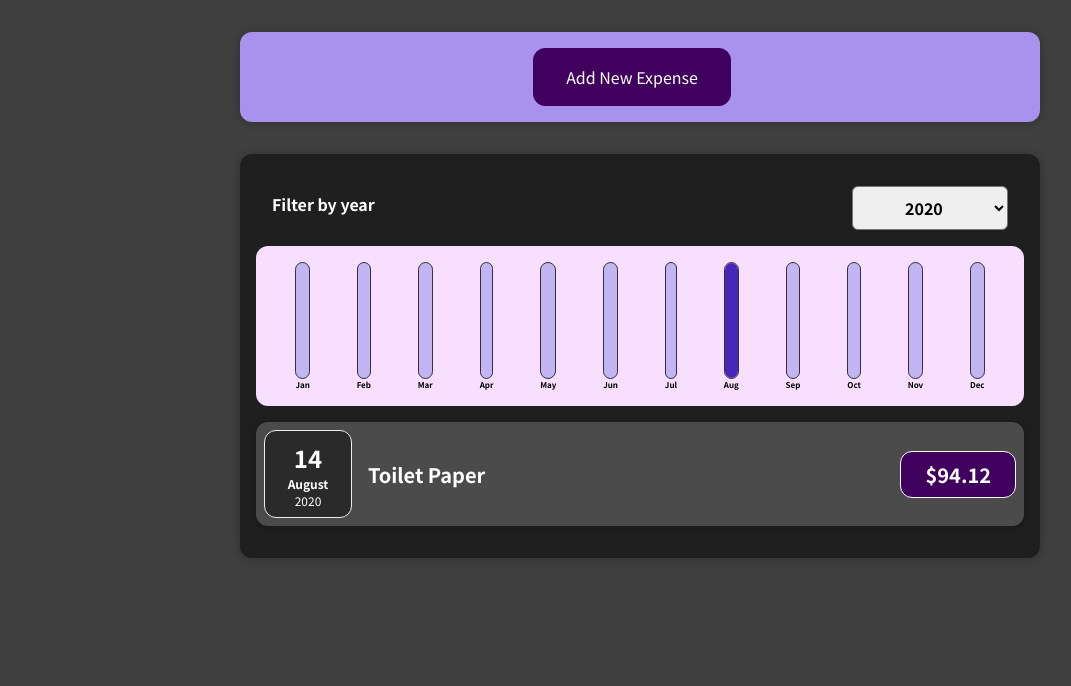
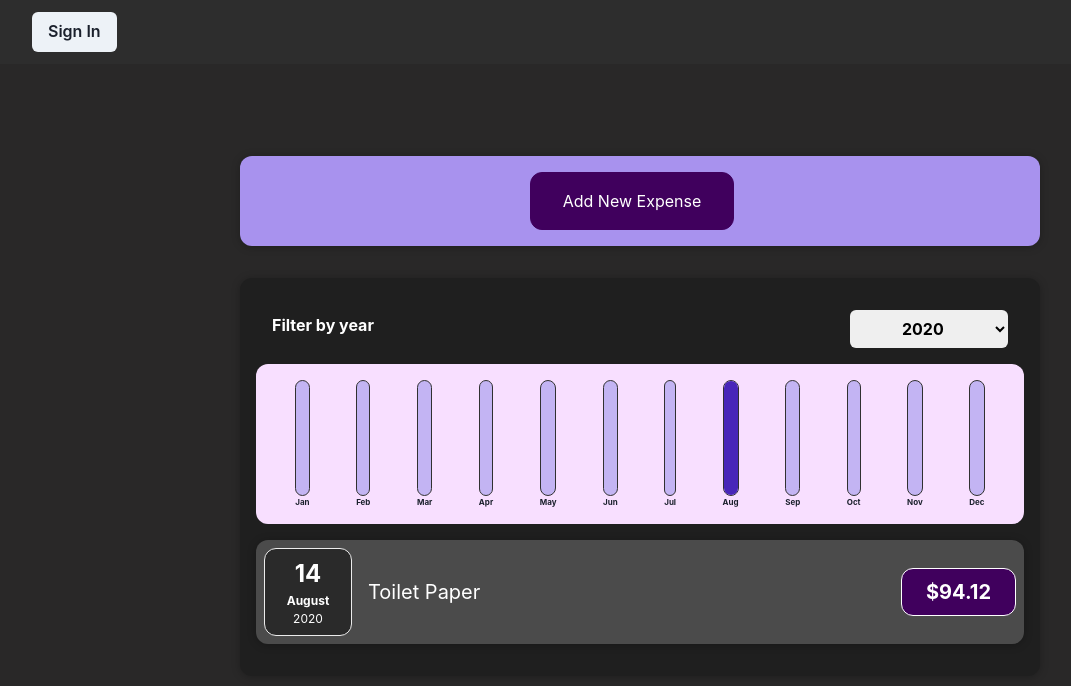
Before and after one commit to Rohanfizz/Expense-tracker-client, a React (Create React App) app: page / in a window 1280 px wide. Shown: the top 686 px of the page, without its empty margins (0-1071 px from the left). Built offline with nearby package versions, Linux system fonts and the light colour scheme.

Commit message:
Freshen-up

```diff
--- a/src/App.js
+++ b/src/App.js
@@ -1,49 +1,19 @@
-import { useState } from 'react';
 
-import Expenses from './components/Expenses/Expenses';
-import NewExpense from './components/NewExpense/NewExpense';
+import WholeApp from './pages/WholeApp';
+import { ChakraProvider } from '@chakra-ui/react'
+import { RecoilRoot } from 'recoil';
 
-const DUMMY_EXPENSES = [
-  {
-    id: "e1",
-    title: "Toilet Paper",
-    amount: 94.12,
-    date: new Date(2020, 7, 14),
-  },
-  {
-    id: "e2",
-    title: "New TV",
-    amount: 799.49,
-    date: new Date(2021, 2, 12),
-  },
-  {
-    id: "e3",
-    title: "Car Insurance",
-    amount: 294.67,
-    date: new Date(2021, 2, 28),
-  },
-  {
-    id: "e4",
-    title: "New Desk (Wooden)",
-    amount: 450,
-    date: new Date(2021, 5, 12),
-  },
-];
+
 
 function App() {
-  const [expenses, setExpenses] = useState(DUMMY_EXPENSES);
 
-  const addExpenseHandler = expense => {
-    setExpenses(prevExpenses => {
-      return [expense, ...expenses];
-    });
-  };
 
   return (
-    <div>
-      <NewExpense onAddExpense={addExpenseHandler} />
-      <Expenses items={expenses} />
-    </div>
+<RecoilRoot>
+    <ChakraProvider>
+      <WholeApp/>
+    </ChakraProvider>
+    </RecoilRoot>
   );
 }
 
--- a/src/components/Expenses/ExpensesFilter.css
+++ b/src/components/Expenses/ExpensesFilter.css
@@ -1,5 +1,5 @@
 .expenses-filter {
-  color: white;
+  color: black;
   padding: 0 1rem;
 }
 
@@ -12,6 +12,7 @@
 }
 
 .expenses-filter label {
+  color:white;
   font-weight: bold;
   margin-bottom: 0.5rem;
 }
--- /dev/null
+++ b/src/components/NavBar/NavBar.jsx
@@ -0,0 +1,29 @@
+import { Flex } from '@chakra-ui/react'
+import { Button} from '@chakra-ui/react'
+import React from 'react'
+import { useRecoilState, useRecoilValue} from 'recoil'
+import SignIn from '../../pages/SignIn'
+import { isLoggedInState, signInModal } from '../../store/auth'
+
+const NavBar = () => {
+    const isLoggedIn = useRecoilValue(isLoggedInState);
+    const [signIn,setSignIn] = useRecoilState(signInModal);
+    const onSignInHandler = ()=>{
+        console.log(signIn);
+        setSignIn((old)=>!old);
+    }
+    const onSignOutHandler = ()=>{
+
+    }
+    return (
+        <>
+            {signIn && <SignIn/>}
+            <Flex h="4rem" color="blue" alignItems={'center'} paddingLeft={"2rem"} bgColor="#2d2d2d">
+                {!isLoggedIn && <Button onClick={onSignInHandler}>Sign In</Button>}
+                {isLoggedIn && <Button onClick={onSignOutHandler}>Sign Out</Button>}
+            </Flex>
+        </>
+    )
+}
+
+export default NavBar
--- a/src/components/NewExpense/NewExpense.css
+++ b/src/components/NewExpense/NewExpense.css
@@ -1,12 +1,15 @@
 .new-expense {
   background-color: #a892ee;
   padding: 1rem;
-  margin: 2rem auto;
+  /* margin: 2rem auto; */
   width: 50rem;
   max-width: 95%;
   border-radius: 12px;
   text-align: center;
   box-shadow: 0 1px 8px rgba(0, 0, 0, 0.25);
+  display: flex;
+  align-items: center;
+  justify-content: center;
 }
 
 .new-expense button {
--- a/src/index.css
+++ b/src/index.css
@@ -10,5 +10,5 @@ html {
 
 body {
   margin: 0;
-  background-color: #3f3f3f;
+  background-color: #292828;
 }
--- a/src/index.js
+++ b/src/index.js
@@ -1,6 +1,6 @@
 import ReactDOM from 'react-dom';
 
-import './index.css';
+// import './index.css';
 import App from './App';
 
 ReactDOM.render(<App />, document.getElementById('root'));
--- /dev/null
+++ b/src/pages/SignIn.jsx
@@ -0,0 +1,68 @@
+import {
+    Flex,
+    Box,
+    FormControl,
+    FormLabel,
+    Input,
+    Checkbox,
+    Stack,
+    Link,
+    Button,
+    Heading,
+    Text,
+    useColorModeValue,
+  } from '@chakra-ui/react';
+
+  export default function SignIn() {
+    return (
+      <Flex
+      position={"fixed"}
+        minH={'100vh'}
+        align={'center'}
+        justify={'center'}
+        bg={useColorModeValue('gray.50', 'gray.800')}
+        >
+        <Stack spacing={8} mx={'auto'} maxW={'lg'} py={12} px={6}>
+          <Stack align={'center'}>
+            <Heading fontSize={'4xl'}>Sign in to your account</Heading>
+            <Text fontSize={'lg'} color={'gray.600'}>
+              to enjoy all of our cool <Link color={'blue.400'}>features</Link> ✌️
+            </Text>
+          </Stack>
+          <Box
+            rounded={'lg'}
+            bg={useColorModeValue('white', 'gray.700')}
+            boxShadow={'lg'}
+            p={8}>
+            <Stack spacing={4}>
+              <FormControl id="email">
+                <FormLabel>Email address</FormLabel>
+                <Input type="email" />
+              </FormControl>
+              <FormControl id="password">
+                <FormLabel>Password</FormLabel>
+                <Input type="password" />
+              </FormControl>
+              <Stack spacing={10}>
+                <Stack
+                  direction={{ base: 'column', sm: 'row' }}
+                  align={'start'}
+                  justify={'space-between'}>
+                  <Checkbox>Remember me</Checkbox>
+                  <Link color={'blue.400'}>Forgot password?</Link>
+                </Stack>
+                <Button
+                  bg={'blue.400'}
+                  color={'white'}
+                  _hover={{
+                    bg: 'blue.500',
+                  }}>
+                  Sign in
+                </Button>
+              </Stack>
+            </Stack>
+          </Box>
+        </Stack>
+      </Flex>
+    );
+  }
--- /dev/null
+++ b/src/pages/WholeApp.jsx
@@ -0,0 +1,52 @@
+import { Box, Flex } from '@chakra-ui/react'
+import React, { useState } from 'react'
+import Expenses from '../components/Expenses/Expenses'
+import NavBar from '../components/NavBar/NavBar';
+import NewExpense from '../components/NewExpense/NewExpense'
+const DUMMY_EXPENSES = [
+  {
+    id: "e1",
+    title: "Toilet Paper",
+    amount: 94.12,
+    date: new Date(2020, 7, 14),
+  },
+  {
+    id: "e2",
+    title: "New TV",
+    amount: 799.49,
+    date: new Date(2021, 2, 12),
+  },
+  {
+    id: "e3",
+    title: "Car Insurance",
+    amount: 294.67,
+    date: new Date(2021, 2, 28),
+  },
+  {
+    id: "e4",
+    title: "New Desk (Wooden)",
+    amount: 450,
+    date: new Date(2021, 5, 12),
+  },
+];
+const WholeApp = () => {
+  const [expenses, setExpenses] = useState(DUMMY_EXPENSES);
+
+  const addExpenseHandler = expense => {
+    setExpenses(prevExpenses => {
+      return [expense, ...expenses];
+    });
+  };
+
+  return (
+    <>
+    <NavBar/>
+    <Flex bgColor={'#292828'} h="calc(100vh - 4rem)" flexDir={"column"} justifyContent="center" alignItems={"center"}>
+        <NewExpense onAddExpense={addExpenseHandler} />
+        <Expenses items={expenses} />
+    </Flex>
+    </>
+  )
+}
+
+export default WholeApp;
--- /dev/null
+++ b/src/store/auth.js
@@ -0,0 +1,19 @@
+import { atom, selector } from "recoil";
+
+export const token = atom({
+    key: 'authtoken',
+    default: undefined,
+  });
+
+export const signInModal = atom({
+    key: 'signInModal',
+    default: false,
+});
+export const isLoggedInState = selector({
+    key: 'isLoggedIn',
+    get: ({get}) => {
+        const text = get(token);
+
+        return text!==undefined;
+    },
+});
```
Also changed, not shown: package.json (+10 -3 lines), .gitpod.yml (added), 2 other files (tests, documents, lock files or other folders).
